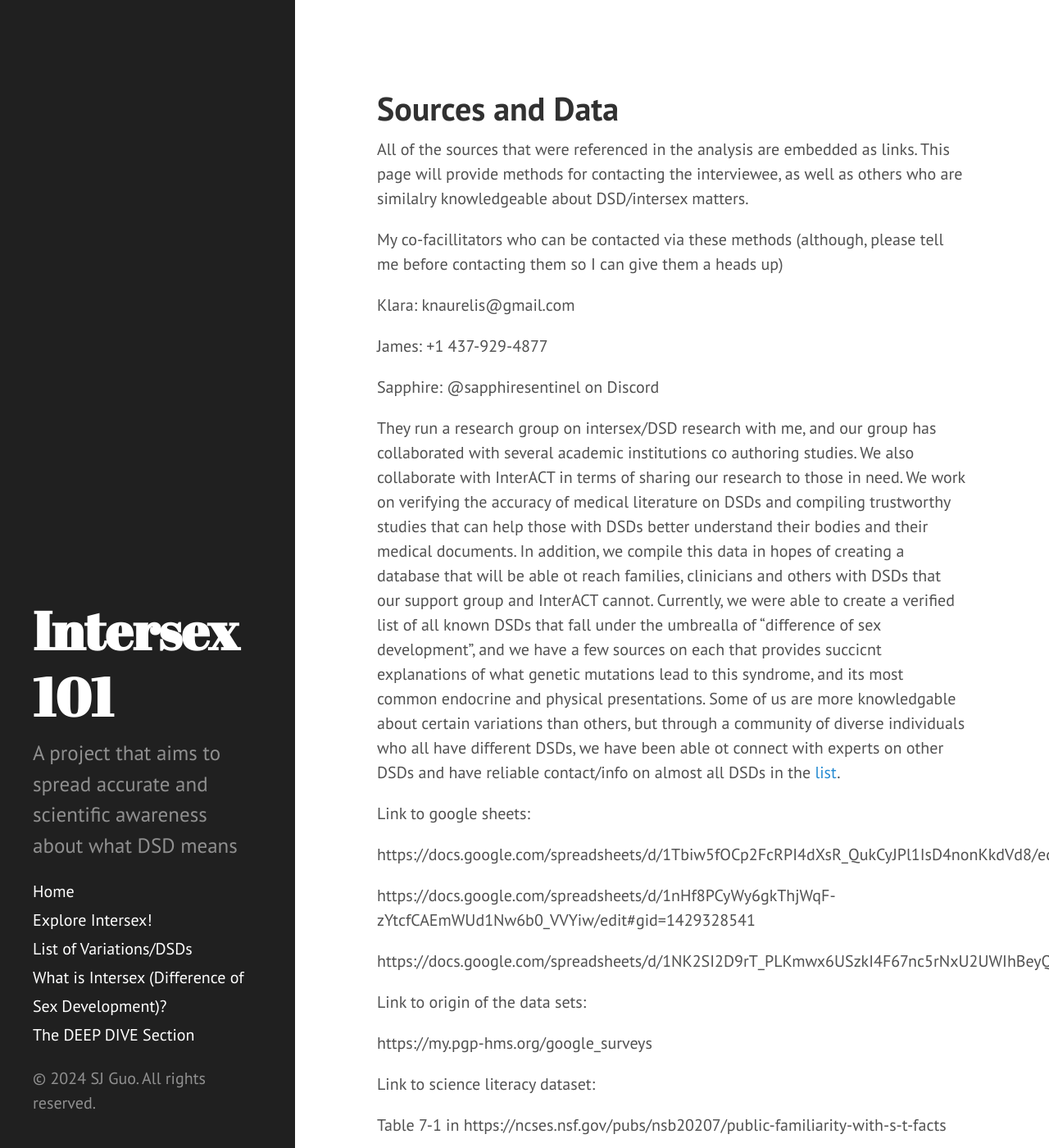
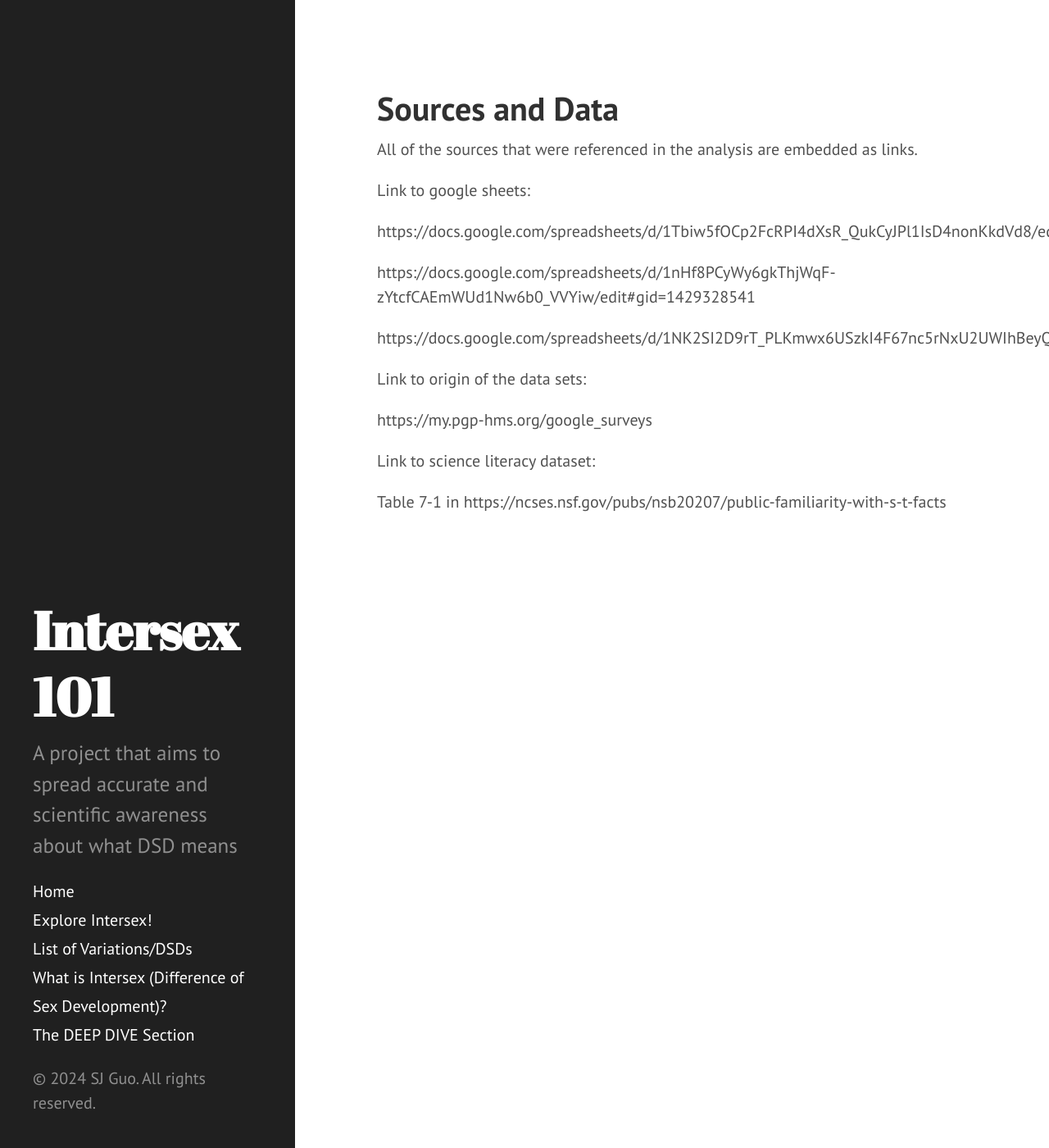
Before and after one commit to mintyfresh8188/intersex101, a Jekyll site: the page built from 02_J124contactsources.md, in a window 1280 px wide and 1400 px high. Shown: the whole window at 82% size. Built offline with Jekyll 4.4.1, drawn with Linux system fonts in a browser that asks for light colours; Markdown is read by kramdown in place of the engine named in the settings.

Commit message:
modified sources and occurrence rate

```diff
--- a/02_J124contactsources.md
+++ b/02_J124contactsources.md
@@ -5,17 +5,7 @@ title: Sources and Data
 
 <h1>Sources and Data</h1>
 
-All of the sources that were referenced in the analysis are embedded as links. This page will provide methods for contacting the interviewee, as well as others who are similalry knowledgeable about DSD/intersex matters.
-
-My co-facillitators who can be contacted via these methods (although, please tell me before contacting them so I can give them a heads up)
-
-Klara: knaurelis@gmail.com
-
-James: +1 437-929-4877
-
-Sapphire: @sapphiresentinel on Discord
-
-They run a research group on intersex/DSD research with me, and our group has collaborated with several academic institutions co authoring studies. We also collaborate with InterACT in terms of sharing our research to those in need. We work on verifying the accuracy of medical literature on DSDs and compiling trustworthy studies that can help those with DSDs better understand their bodies and their medical documents. In addition, we compile this data in hopes of creating a database that will be able ot reach families, clinicians and others with DSDs that our support group and InterACT cannot. Currently, we were able to create a verified list of all known DSDs that fall under the umbrealla of "difference of sex development", and we have a few sources on each that provides succicnt explanations of what genetic mutations lead to this syndrome, and its most common endocrine and physical presentations. Some of us are more knowledgable about certain variations than others, but through a community of diverse individuals who all have different DSDs, we have been able ot connect with experts on other DSDs and have reliable contact/info on almost all DSDs in the [list](/list_of_variations.md).
+All of the sources that were referenced in the analysis are embedded as links.
 
 Link to google sheets:
 
```
Also changed, not shown: 01_INTRO_TO_INTERSEX.md (+3 -1 lines), 02_J124DATAPROJECT.md (+1 -1 lines).
